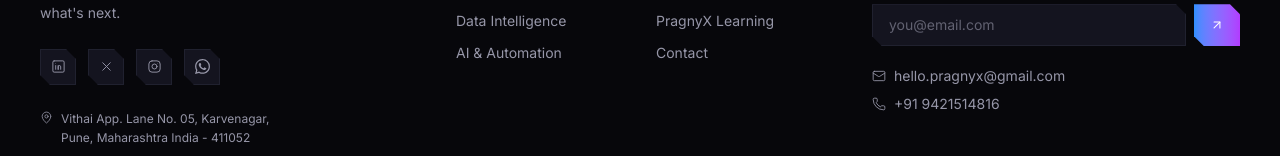
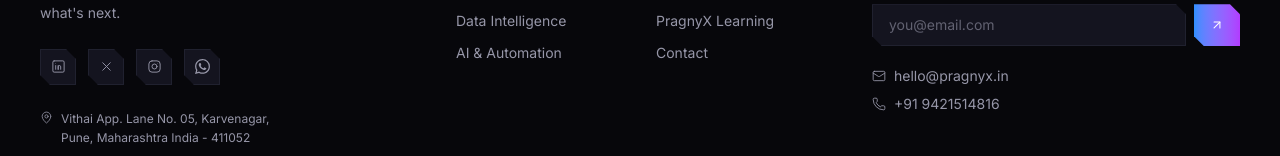
Before and after one commit to prafullwahatule/pragnyx-web, a Next.js app in the folder pragnyx/: page / in a window 1280 px wide. Shown: the part 7119-7275 px from the top of the page. Built offline with nearby package versions, Linux system fonts and the light colour scheme; no server answers; the database is empty.

Commit message:
Add Business Email

```diff
--- a/pragnyx/src/components/Footer.jsx
+++ b/pragnyx/src/components/Footer.jsx
@@ -128,11 +128,11 @@
 
             <div className="mt-5 flex flex-col gap-2">
               <a
-                href="mailto:hello.pragnyx@gmail.com"
+                href="mailto:hello@pragnyx.in"
                 className="inline-flex items-center gap-2 text-sm text-mute hover:text-paper transition-colors"
               >
                 <Mail size={14} strokeWidth={1.5} />
-                hello.pragnyx@gmail.com
+                hello@pragnyx.in
               </a>
               <a
                 href={`tel:+91${WHATSAPP_NUMBER}`}
```
